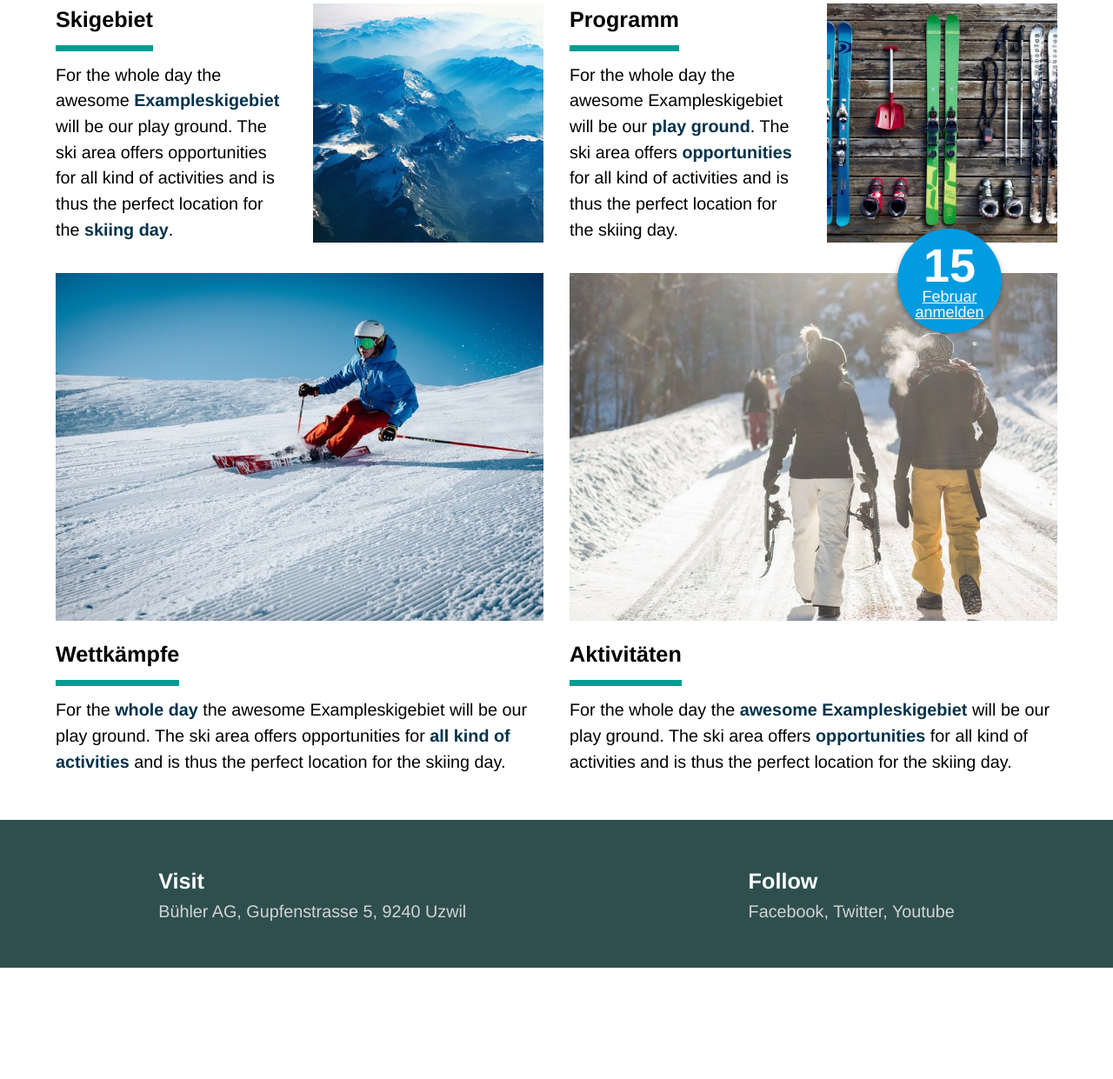
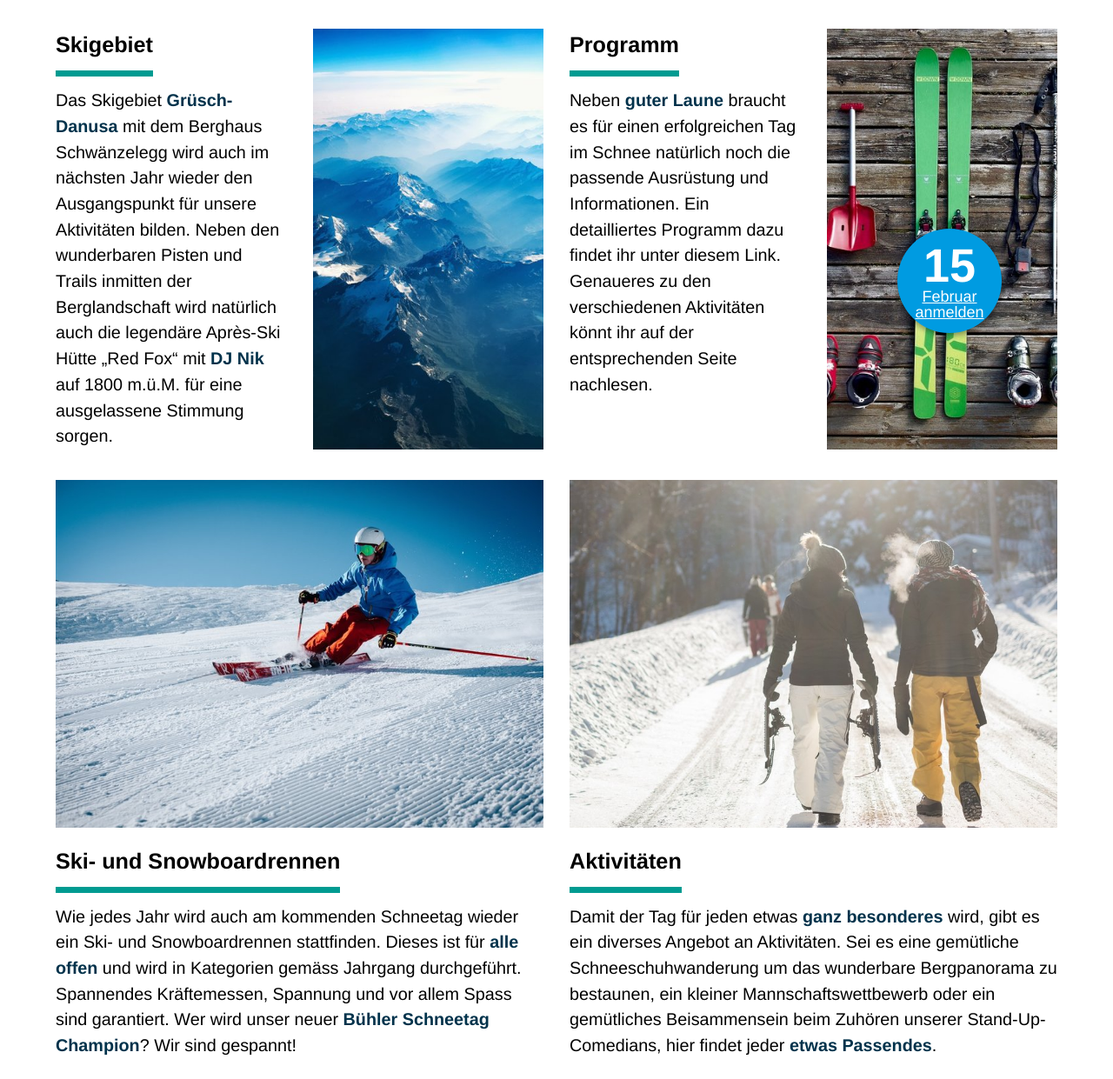
Before and after one commit to alpakaxaxa/Schneetag, a plain HTML site: page event.html in a window 1280 px wide. Shown: the part 337-1578 px from the top of the page at 87% size. Before the commit the page ends 1450 px from the top, so only its background shows below. Drawn offline with nearby package versions, Linux system fonts and the light colour scheme.

Commit message:
German version of events

```diff
--- a/event.html
+++ b/event.html
@@ -52,10 +52,7 @@
         <section>
             <div class="container">
                 <h2 class="title">Willkommen zum Bühler Schneetag</h2>
-                <p class="description">The Skiday is an occasion with tradition. Togetherness, joie de vivre, health,
-                    emotions, competition, relaxation, the event has many facets. We don't know what experience you're
-                    looking for. But we want you to be able to enjoy the Bühler Skiday. Here you will find all important
-                    information about the Bühler Ski Day
+                <p class="description">Der Bühler Schneetag, mittlerweile eine feste Tradition, lädt auch im nächsten Jahr wieder zu einem Tag voller Spass und Emotionen ein. Vom Ski- und Snowboardrennen über eine lockere Schneeschuhwanderung bis zum gemütlichen Raclette-Plausch – es ist für alle etwas dabei. Hier findet ihr weitere Informationen zur Location, dem Programm und natürlich zu den angebotenen Aktivitäten.
                 </p>
             </div>
         </section>
@@ -67,13 +64,7 @@
                         <div class="alternative-category-item-text">
                             <a href="https://www.gruesch-danusa.ch/" class="event-link">
                                 <h3 class="alternative-category-item-heading">Skigebiet</h3>
-                                <p>For the whole day the awesome <strong>Exampleskigebiet</strong> will be our play
-                                    ground.
-                                    The
-                                    ski area
-                                    offers
-                                    opportunities for all kind of activities and is thus the perfect location for the
-                                    <strong>skiing day</strong>.
+                                <p>Das Skigebiet <strong>Grüsch-Danusa</strong> mit dem Berghaus Schwänzelegg wird auch im nächsten Jahr wieder den Ausgangspunkt für unsere Aktivitäten bilden. Neben den wunderbaren Pisten und Trails inmitten der Berglandschaft wird natürlich auch die legendäre Après-Ski Hütte „Red Fox“ mit <strong>DJ Nik</strong> auf 1800 m.ü.M. für eine ausgelassene Stimmung sorgen.
                                 </p>
                             </a>
                         </div>
@@ -86,16 +77,7 @@
                         <div class="alternative-category-item-text">
                             <a href="pdf/program.pdf" class="event-link">
                                 <h3 class="alternative-category-item-heading">Programm</h3>
-                                <p>For the whole day the awesome Exampleskigebiet will be our <strong>play
-                                        ground</strong>.
-                                    The
-                                    ski area
-                                    offers
-                                    <strong>opportunities</strong> for all kind of activities and is thus the perfect
-                                    location
-                                    for the
-                                    skiing
-                                    day.
+                                <p>Neben <strong>guter Laune</strong> braucht es für einen erfolgreichen Tag im Schnee natürlich noch die passende Ausrüstung und Informationen. Ein detailliertes Programm dazu findet ihr unter diesem Link. Genaueres zu den verschiedenen Aktivitäten könnt ihr auf der entsprechenden Seite nachlesen.
                                 </p>
                             </a>
                         </div>
@@ -116,17 +98,7 @@
                         <div class="category-item-text">
                             <a href="https://www.gruesch-danusa.ch/" class="event-link">
                                 <h3 class="category-item-heading">Skigebiet</h3>
-                                <p>For the <strong>whole day</strong> the awesome Exampleskigebiet will be our play
-                                    ground.
-                                    The
-                                    ski area
-                                    offers
-                                    opportunities for <strong>all kind of activities</strong> and is thus the
-                                    perfect
-                                    location
-                                    for the
-                                    skiing
-                                    day.
+                                <p>Das Skigebiet <strong>Grüsch-Danusa</strong> mit dem Berghaus Schwänzelegg wird auch im nächsten Jahr wieder den Ausgangspunkt für unsere Aktivitäten bilden. Neben den wunderbaren Pisten und Trails inmitten der Berglandschaft wird natürlich auch die legendäre Après-Ski Hütte „Red Fox“ mit <strong>DJ Nik</strong> auf 1800 m.ü.M. für eine ausgelassene Stimmung sorgen.
                                 </p>
                             </a>
                         </div>
@@ -136,17 +108,8 @@
                         </div>
                         <div class="category-item-text">
                             <a href="pdf/program.pdf" class="event-link">
-                                <h3 class="category-item-heading">Porgramm</h3>
-                                <p>For the whole day the <strong>awesome Exampleskigebiet</strong> will be our play
-                                    ground.
-                                    The
-                                    ski area
-                                    offers
-                                    <strong>opportunities</strong> for all kind of activities and is thus the perfect
-                                    location
-                                    for the
-                                    skiing
-                                    day.
+                                <h3 class="category-item-heading">Programm</h3>
+                                <p>Neben <strong>guter Laune</strong> braucht es für einen erfolgreichen Tag im Schnee natürlich noch die passende Ausrüstung und Informationen. Ein detailliertes Programm dazu findet ihr unter diesem Link. Genaueres zu den verschiedenen Aktivitäten könnt ihr auf der entsprechenden Seite nachlesen.
                                 </p>
                             </a>
                         </div>
@@ -163,17 +126,8 @@
                     </div>
                     <a href="pdf/competition.pdf" class="event-link">
                         <div class="category-item-text">
-                            <h3 class="category-item-heading">Wettkämpfe</h3>
-                            <p>For the <strong>whole day</strong> the awesome Exampleskigebiet will be our play
-                                ground.
-                                The
-                                ski area
-                                offers
-                                opportunities for <strong>all kind of activities</strong> and is thus the perfect
-                                location
-                                for the
-                                skiing
-                                day.
+                            <h3 class="category-item-heading">Ski- und Snowboardrennen</h3>
+                            <p>Wie jedes Jahr wird auch am kommenden Schneetag wieder ein Ski- und Snowboardrennen stattfinden. Dieses ist für <strong>alle offen</strong> und wird in Kategorien gemäss Jahrgang durchgeführt. Spannendes Kräftemessen, Spannung und vor allem Spass sind garantiert. Wer wird unser neuer <strong>Bühler Schneetag Champion</strong>? Wir sind gespannt!
                             </p>
                         </div>
                     </a>
@@ -186,16 +140,7 @@
                     <a href="activities.html" class="event-link">
                         <div class="category-item-text">
                             <h3 class="category-item-heading">Aktivitäten</h3>
-                            <p>For the whole day the <strong>awesome Exampleskigebiet</strong> will be our play
-                                ground.
-                                The
-                                ski area
-                                offers
-                                <strong>opportunities</strong> for all kind of activities and is thus the perfect
-                                location
-                                for the
-                                skiing
-                                day.
+                            <p>Damit der Tag für jeden etwas <strong>ganz besonderes</strong> wird, gibt es ein diverses Angebot an Aktivitäten. Sei es eine gemütliche Schneeschuhwanderung um das wunderbare Bergpanorama zu bestaunen, ein kleiner Mannschaftswettbewerb oder ein gemütliches Beisammensein beim Zuhören unserer Stand-Up- Comedians, hier findet jeder <strong>etwas Passendes</strong>.
                             </p>
                         </div>
                     </a>
```
